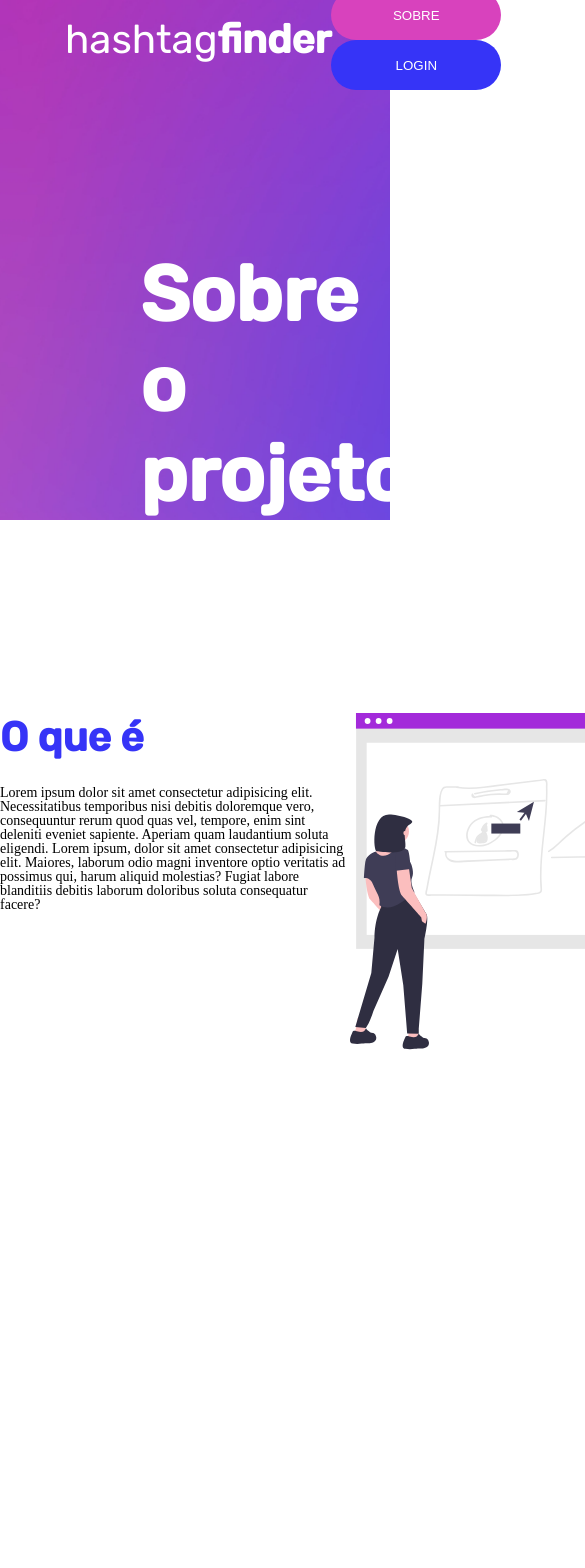
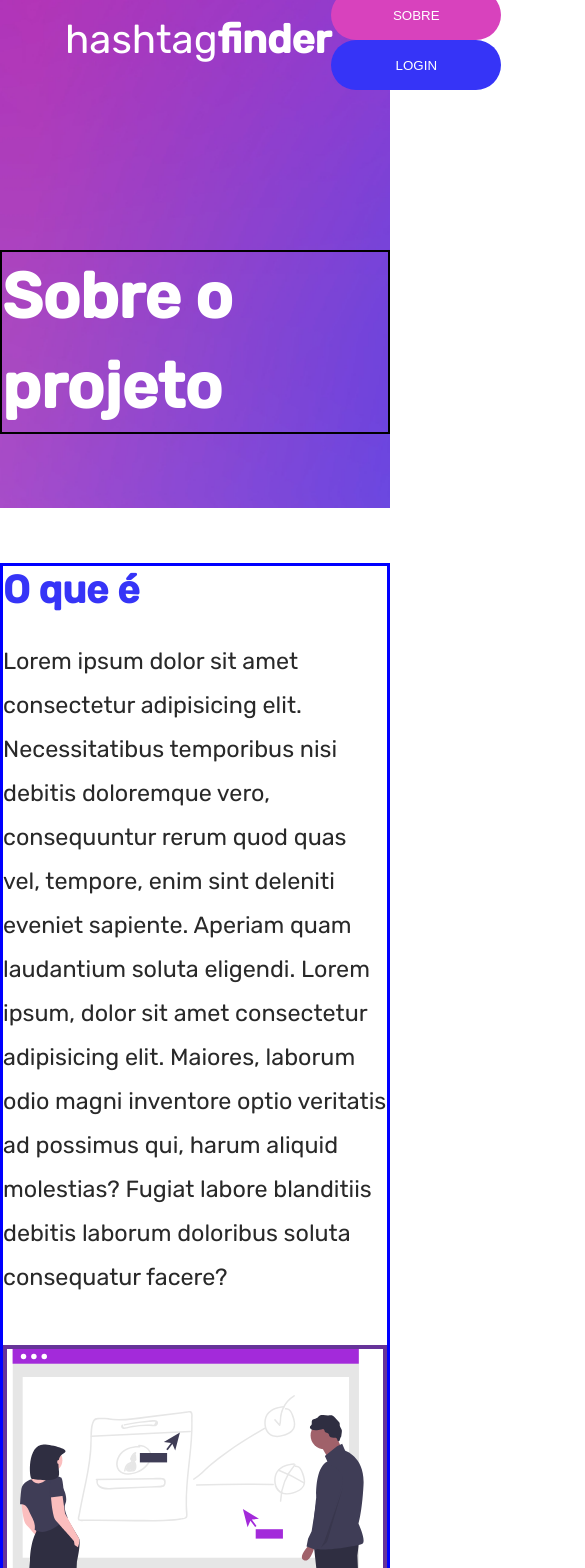
Before and after one commit to edgarffgomes/Projeto-HashtagFinder, a React (Create React App) app: page /about in a window 390 px wide. Shown: the top 1568 px of the page, 585 px wide, since content can reach past the window. Before the commit the page ends 1236 px from the top, so only its background shows below. Built offline with nearby package versions, Linux system fonts and the light colour scheme.

Commit message:
parte 1 responsividade about

```diff
--- a/src/css/Global.css
+++ b/src/css/Global.css
@@ -1,5 +1,5 @@
 :root {
-  --fontMain: 'rubik', regular;
+  --fontMain: 'Rubik', regular;
   --titleOneColor: #ffffff;
   --titleTwoColor: #3634f7;
   --button-color: #d842bd;
@@ -9,6 +9,7 @@
   --background-color-list-body: #ffffff;
   --search-list-text-color: #d842bd;
   --color-input-search: #8d9da2;
+  --paragraphColor: #292929;
 }
 
 
--- a/src/pages/about/About.module.css
+++ b/src/pages/about/About.module.css
@@ -1,62 +1,82 @@
 .bgAbout {
-  display: inline-block;
   display: flex;
   background: url(../../img/about-bg.jpg) center center/cover no-repeat fixed;
-  width: 100vw;
+  width: 100%;
 }
 
-
-
 .bgTitle {
-  /* line height original 90 muito colado,
-  quando quebra diminui para 80*/
-  font: bold 5.5em/90px 'Rubik', sans-serif;
-  color: #fff;
-  margin: 250px 0px 0px 140px;
-  /* border: solid 2px black; */
+  font: bold 5.125rem/90px 'Rubik', sans-serif;
+  color: white;
+  margin: 250px 0px 74px 140px;
+  border: solid 2px black;
 }
 
 .container {
-  /* solução quase perfeita funciona perfeitamente na tela de de 1920 de width e em telas maiores que 1920
-  porém em telas a partir de 1370 a responsividade no meio continua fluindo fazendo com que a imagem encoste no
-  titulo antes da hora, por conta do space-around ser automático.
-  */
-
-  /* melhor opção no momento */
   display: flex;
-  margin: 193px 0 183px 0;
-  justify-content: space-around;
-  /* border: solid blue; */
-  width: 100%;
-
-  /* feita pelo alexandre funciona até alinha com o titulo quando o mesmo esta com a margem igual funciona
-  muito bem até a tela ter 900px porém quando a tela diminui abaixo de 900px o espaçamento acaba atrapalhando
-  empurrando a imagem e o texto para fora..
-   */
-  /* width: 100%;
-  display: flex;
-  margin: 193px 0 183px 0;
+  margin: 193px auto 183px auto;
+  border: solid blue;
+  width: 85%;
   justify-content: space-between;
-  padding: 20px 140px;
-  border: solid blue; */
-
 }
 
 .paragraph {
+  min-width: 500px;
   width: 754px;
-  min-width: 350px;
+  font: 1.668rem /44px 'Rubik', sans-serif;
+  color: var(--paragraphColor);
   /* border: 4px solid red; */
 }
 
-/* proxima att realizar alteração na unidade da fonte */
 .paragraphTitle {
   color: var(--titleTwoColor);
-  font: bold 2.9em/48px 'Rubik', sans-serif;
+  font: bold 2.75rem/48px 'Rubik', sans-serif;
   margin-bottom: 25px;
 }
 
 .illustration {
-  width: 100%;
-  min-width: 400px;
+  max-width: 637px;
+  min-width: 500px;
   /* border: 4px solid rebeccapurple; */
 }
+
+/* Responsivo */
+
+@media screen and (max-width: 1440px) {
+  .container {
+    width: 100%;
+    align-items: center;
+  }
+
+  .paragraph {
+    min-width: 679px;
+  }
+
+  .illustration {
+    border: 4px solid rebeccapurple;
+    width: 100%;
+    min-width: 420px;
+    align-self: flex-end;
+  }
+}
+
+/* Mobile e Tablet */
+
+@media screen and (max-width: 1112px) {
+  .bgTitle {
+    margin-left: auto;
+    margin-right: auto;
+    font-size: 4.5rem;
+  }
+  .container {
+    flex-wrap: wrap;
+    justify-content: center;
+    margin: 55px auto 112px auto;
+  }
+  .paragraph {
+    margin-bottom: 46px;
+    min-width: unset;
+  }
+  .illustration {
+    min-width: unset;
+  }
+}
```
